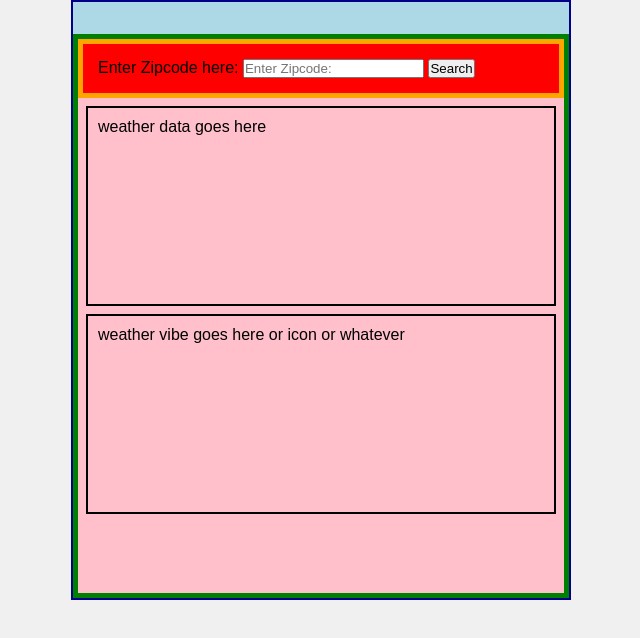
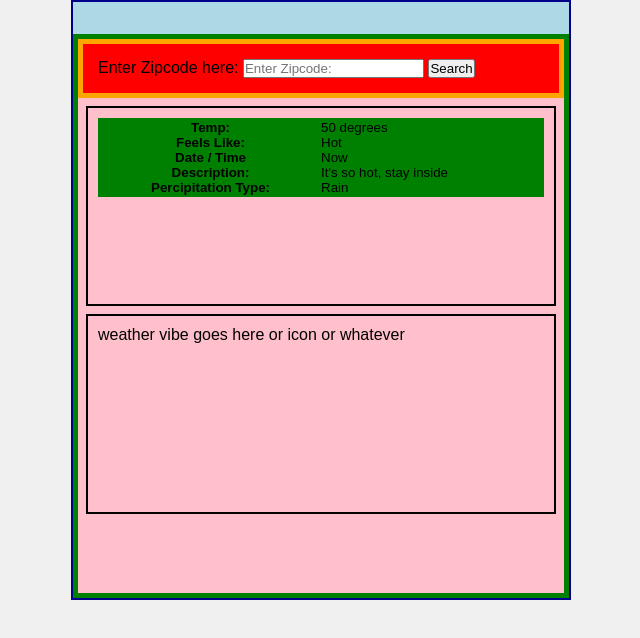
Before and after one commit to snooze26/weatherForecast-, a website: page src/index.html in a window 1280 px wide. Shown: the whole page, without its empty margins (319-959 px from the left). Drawn offline with Linux system fonts and the light colour scheme.

Commit message:
create table and did styling to table

```diff
--- a/src/domChanges.js
+++ b/src/domChanges.js
@@ -11,6 +11,9 @@ export function domChanges() {
     const zipCode = searchInput.value;
     const weather = fetchWeather(zipCode);
     console.log(weather);
+
+    // add to form
+
   })
 }
 
--- a/src/index.html
+++ b/src/index.html
@@ -24,7 +24,23 @@
                 </form>
             </div>
             <div id="showWeather">
-                <p>weather data goes here</p>
+                    <Table>
+                        <tr id="headerRow">
+                            <th class="headerCell">Temp:</th>
+                            <th class="headerCell">Feels Like:</th>
+                            <th class="headerCell">Date / Time</th>
+                            <th class="headerCell">Description:</th>
+                            <th class="headerCell">Percipitation Type:</th>
+                        </tr>
+                        <tr id="dataRow">
+                            <td class="dataCell" id="tempData">50 degrees</td>
+                            <td class="dataCell"  id="feelsLikeData">Hot</td>
+                            <td class="dataCell"  id="dateTimeData">Now</td>
+                            <td class="dataCell"  id="descriptionData">It's so hot, stay inside</td>
+                            <td class="dataCell"  id="percipTypeData">Rain</td>
+                        </tr>
+
+                    </Table>
             </div>
             <div id="backGroundVibe">
                 <p>weather vibe goes here or icon or whatever
--- a/src/styles.css
+++ b/src/styles.css
@@ -13,7 +13,15 @@ body{
     height: 100vh;
     margin: 0;
 }
-
+table{
+    width: 100%;
+    background: green;
+}
+tbody {
+    display: grid;
+    font-size: smaller;
+    grid-template-columns: 1fr 1fr;
+}
 #container{
     background: lightblue;
     width: 500px;
@@ -52,3 +60,8 @@ div#backGroundVibe {
     padding: 10px;
     border: 2px solid black;
 }
+#headerRow, #dataRow {
+    display: flex;
+    flex-direction: column;
+
+}
```
